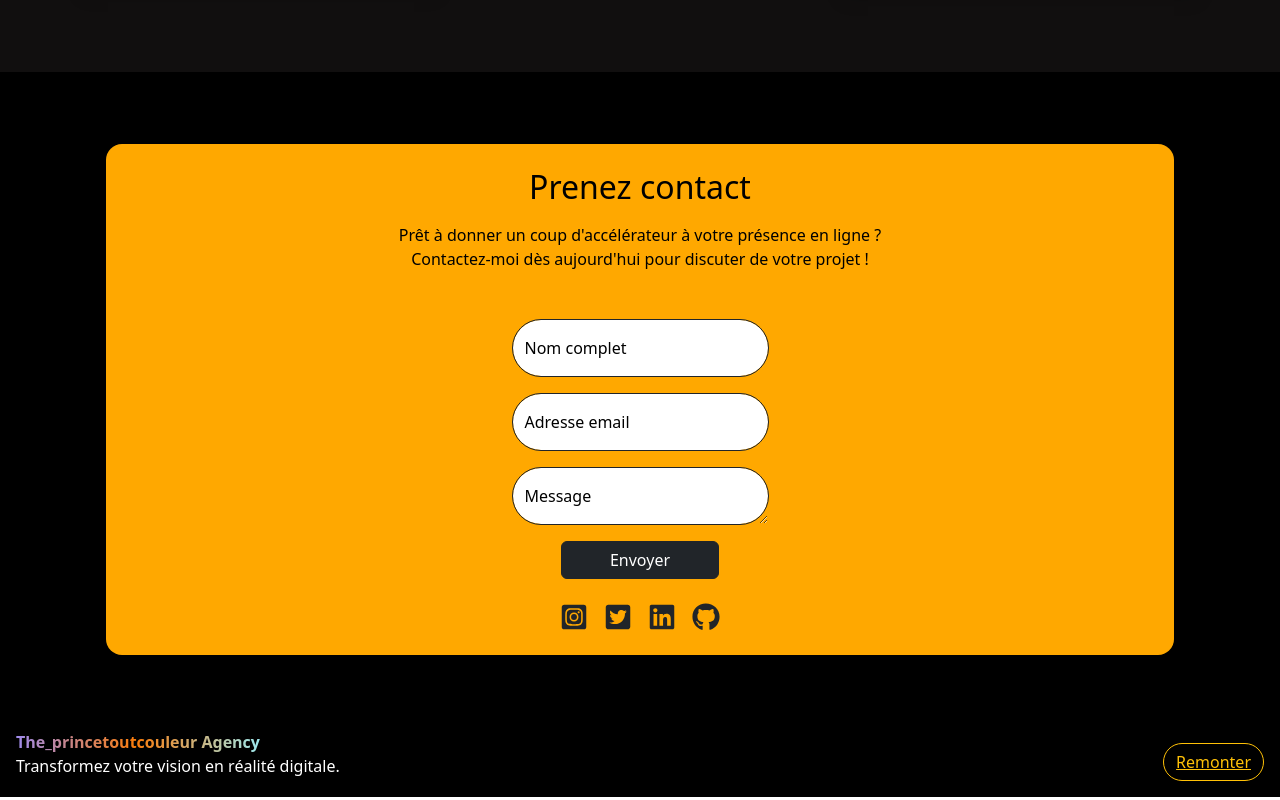
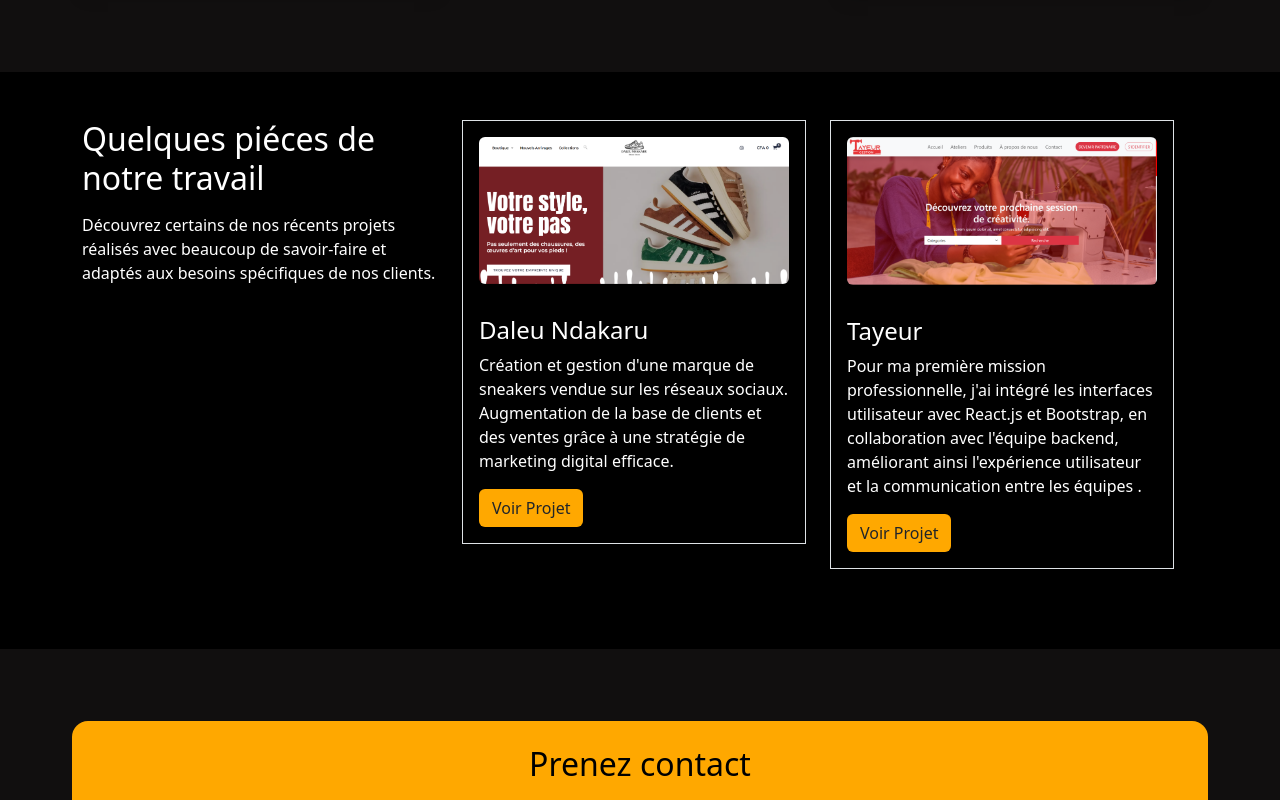
Before and after one commit to Princetoutcouleur/princetoutcouleur-business, a React (Create React App) app: page / in a window 1280 px wide. Shown: the part 1760-2560 px from the top of the page. Built offline with nearby package versions, Linux system fonts and the light colour scheme.

Commit message:
React Toastify is added to the project

```diff
--- a/package.json
+++ b/package.json
@@ -14,7 +14,9 @@
     "react-dom": "^18.3.1",
     "react-icons": "^5.2.1",
     "react-scripts": "5.0.1",
+    "react-toastify": "^10.0.5",
     "react-whatsapp": "^0.3.0",
+    "sweetalert2": "^11.12.3",
     "web-vitals": "^2.1.4"
   },
   "scripts": {
--- a/src/App.css
+++ b/src/App.css
@@ -52,3 +52,9 @@ background: linear-gradient(90deg, rgba(159,140,237,1) 0%, rgba(250,124,11,1) 49
   color: #ffffff;
   font-weight: bold;
 }
+#Contact{
+  background-color: #110F0F;
+}
+.footer{
+  background-color: #110F0F;
+}
--- a/src/App.js
+++ b/src/App.js
@@ -8,7 +8,6 @@ import About from "./Components/About";
 import Portfolio from "./Components/Portfolio";
 import Services from "./Components/Services";
 import Contact from "./Components/Contact";
-import { FaArrowAltCircleUp } from "react-icons/fa";
 
 function App() {
   return (
@@ -19,9 +18,9 @@ function App() {
       </div>
       <About />
       <Services />
-      {/* <Portfolio /> */}
+      <Portfolio />
       <Contact />
-      <div className="bg-black d-flex justify-content-between align-items-center">
+      <div className="footer d-flex justify-content-between align-items-center">
         <div>
           <p className="ms-3">
             <span className="gradient-text fw-bold">The_princetoutcouleur Agency</span> <br />Transformez votre vision en réalité
--- a/src/Components/CardProject.js
+++ b/src/Components/CardProject.js
@@ -3,7 +3,7 @@ import React from "react";
 const CardProject = (props) => {
   return (
     <div id="CardProject" className="mb-3">
-      <div class="card rounded-0 shadow">
+      <div class="card text-white bg-transparent border rounded-0 shadow">
         <div className="card-img-top p-3">
           <img
             src={props.image}
@@ -20,7 +20,7 @@ const CardProject = (props) => {
           <div className="">
             <div>
                 <a href={props.url} className="text-white text-decoration-none">
-                <button className="btn btn-dark mx-auto">
+                <button className="btn yellow mx-auto">
                   Voir Projet
                 </button>
                 </a>
--- a/src/Components/Contact.js
+++ b/src/Components/Contact.js
@@ -1,5 +1,7 @@
 import React, { useState } from "react";
 import emailjs from "@emailjs/browser";
+import { ToastContainer, toast } from 'react-toastify';
+import 'react-toastify/dist/ReactToastify.css';
 import {
   FaGithub,
   FaInstagramSquare,
@@ -29,15 +31,19 @@ const Contact = () => {
     emailjs
       .send(serviceId, templateId, templateParams, publicKey)
       .then((response) => {
-        console.log("Message envoyé avec succés!", response);
+        toast.success("Message envoyé avec succès!");
+        setName("");
+        setEmail("");
+        setMessage("");
       })
       .catch((error) => {
-        console.log("Message non envoyé", error);
+        toast.error("Message non envoyé");
       });
   };
 
   return (
-    <div id="Contact" className="container  py-5 text-black">
+    <div id="Contact" className="container-fluid  p-5 text-black">
+      <ToastContainer />
       <div className="yellow m-4 p-4 rounded-4">
         <div className="text-center mb-5">
           <h2 className="mb-3 ">Prenez contact</h2>
--- a/src/Components/Portfolio.js
+++ b/src/Components/Portfolio.js
@@ -23,15 +23,16 @@ const Portfolio = () => {
   return (
     <div id="Portfolio" className="container-fluid py-5">
       <div className="container">
-        <div className="text-center mb-5">
-          <h2 className="mb-3">Mon Portfolio</h2>
+        <div className="row">
+        <div className="col-lg-4 col-md-4 col-sm-12 mb-5">
+          <h2 className="mb-3">Quelques piéces de notre travail</h2>
           <p>
-          Découvrez certains de mes récents projets de développement frontend.
+          Découvrez certains de nos récents projets réalisés avec beaucoup de savoir-faire et adaptés aux besoins spécifiques de nos clients.
           </p>
         </div>
-        <div className="row">
+        <div className="col-lg-8 col-md-8 col-sm-12 row">
           {CardData.map((card) => (
-            <div className="col-lg-4 col-md-6 col-sm-12 pb-3">
+            <div className="col-lg-6 col-md-6 col-sm-12 pb-3">
               <CardProject
                 image={card.image}
                 title={card.title}
@@ -41,6 +42,7 @@ const Portfolio = () => {
             </div>
           ))}
         </div>
+        </div>
       </div>
     </div>
   );
```
Also changed, not shown: 1 other file (tests, documents, lock files or other folders).
